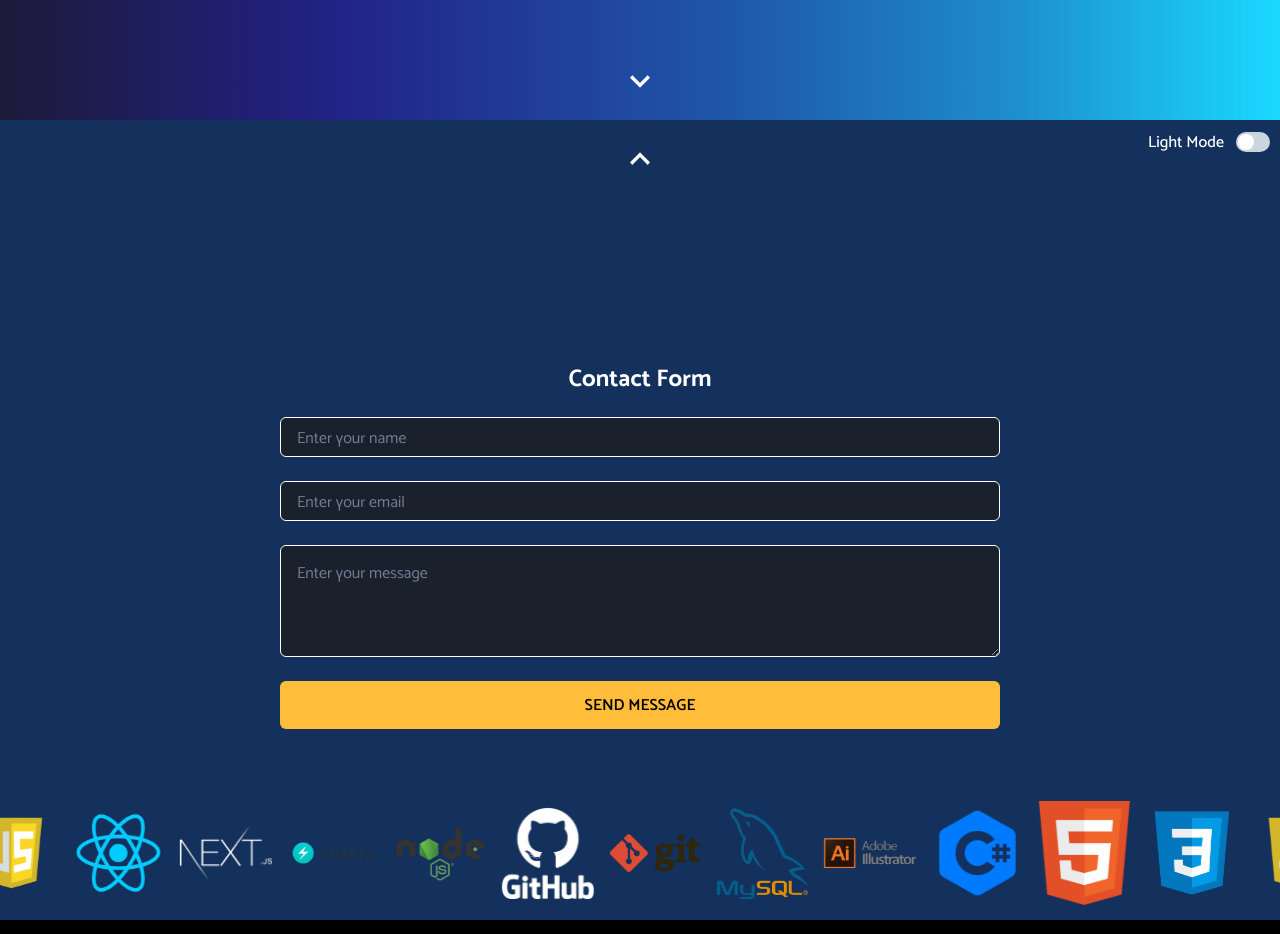
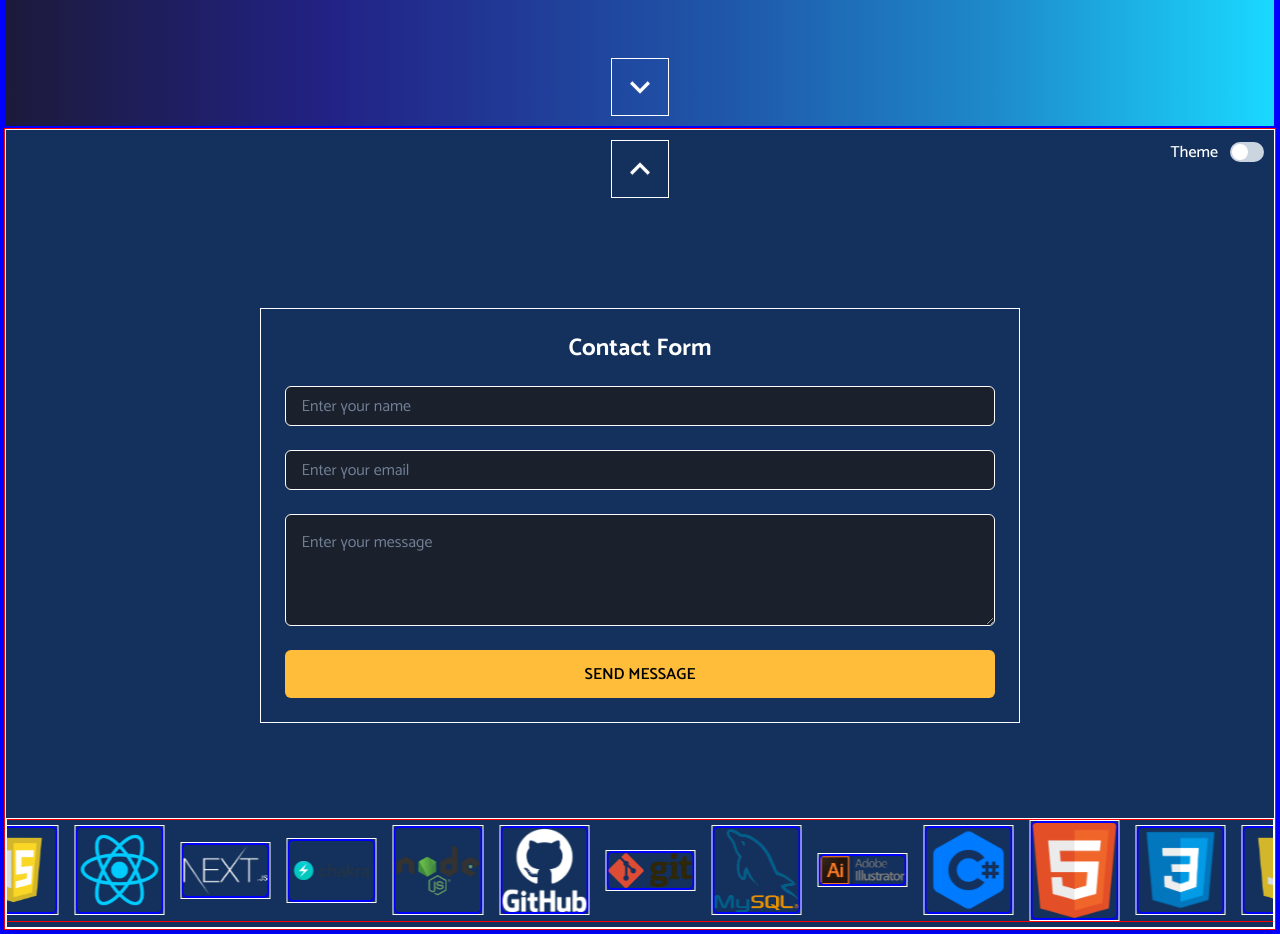
Before and after one commit to alyersin/ersinali.homepage-portfolio, a Next.js app: page / in a window 1280 px wide. Shown: the part 1480-2414 px from the top of the page. Built offline with nearby package versions, Linux system fonts and the light colour scheme.

Commit message:
16-12 14:20

```diff
--- a/src/app/globals.css
+++ b/src/app/globals.css
@@ -105,13 +105,13 @@ a {
 }
 
 .borderAll {
-  /* border: 1px solid white; */
+  border: 1px solid white;
 }
 .borderAllBlue {
-  /* border: 2px solid blue; */
+  border: 2px solid blue;
 }
 .borderAllRed {
-  /* border: 1px solid red; */
+  border: 1px solid red;
 }
 
 .header-fonts {
--- a/src/components/Carousel/Carousel.jsx
+++ b/src/components/Carousel/Carousel.jsx
@@ -19,7 +19,7 @@ export default function Carousel({ items = [] }) {
       width="100%"
     >
       <Box
-        className="borderAll"
+        className="borderAllRed"
         display="inline-flex"
         animation={`${scroll} 30s linear infinite`}
         style={{ width: "200%" }}
@@ -38,9 +38,8 @@ export default function Carousel({ items = [] }) {
               className="borderAllBlue"
               src={item.src}
               alt={item.alt}
-              boxSize={{ base: "120px", md: "200px", lg: "240px" }} // Square size for mobile
-              height={{ base: "80px", md: "200px", lg: "120px" }} // Ensure it is square
-              width={{ base: "120px", md: "200px", lg: "240px" }} // Ensure it is square
+              width={{ base: "160px", sm: "180px", md: "220px", lg: "260px" }}
+              height="auto"
               objectFit="contain"
               borderRadius="md"
               draggable="false"
--- a/src/components/Main/Contact/Contact.jsx
+++ b/src/components/Main/Contact/Contact.jsx
@@ -119,7 +119,8 @@ export default function ContactForm({ secondPageRef }) {
       <Box
         className="borderAll"
         width={{ base: "100%", md: "60%" }}
-        marginTop="40px"
+        // marginTop="40px"
+        margin="auto"
         padding={{ base: "4", md: "6" }}
       >
         <Heading mb={6} fontSize={{ base: "lg", md: "2xl" }} color="white">
--- a/src/components/Main/Main.jsx
+++ b/src/components/Main/Main.jsx
@@ -45,14 +45,14 @@ export default function Main() {
               base: "10%",
               md: "15%",
               lg: "20%",
-            }} /* Adjust dynamically */
-            transform="translateY(-50%)" /* Only vertical centering */
+            }}
+            transform="translateY(-50%)"
             width={{ base: "150px", sm: "200px", md: "300px", lg: "400px" }}
             maxWidth={{
               base: "40%",
               md: "30%",
               lg: "25%",
-            }} /* Control image scaling */
+            }}
             transition="all 0.5s ease-in-out"
             zIndex="10"
             pointerEvents="none"
--- a/src/components/ToggleSwitch/ToggleSwitch.jsx
+++ b/src/components/ToggleSwitch/ToggleSwitch.jsx
@@ -4,7 +4,7 @@ export default function ToggleSwitch({ isChecked, onChange }) {
   return (
     <FormControl display="flex" alignItems="center" width="auto">
       <FormLabel htmlFor="theme-toggle" mb="0">
-        {isChecked ? "Dark Mode" : "Light Mode"}
+        {isChecked ? "Dark Mode" : "Theme"}
       </FormLabel>
       <Switch
         id="theme-toggle"
```
